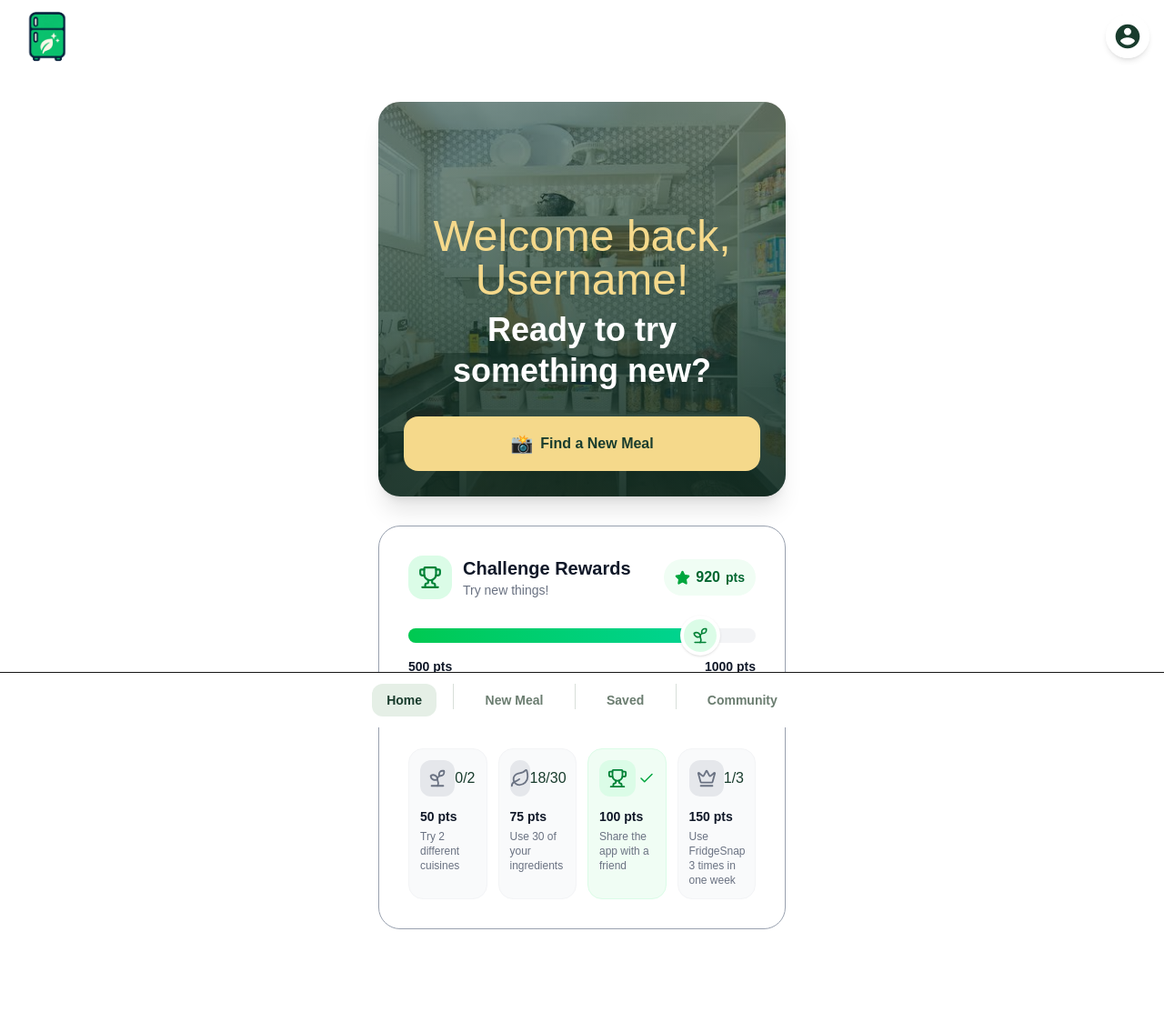
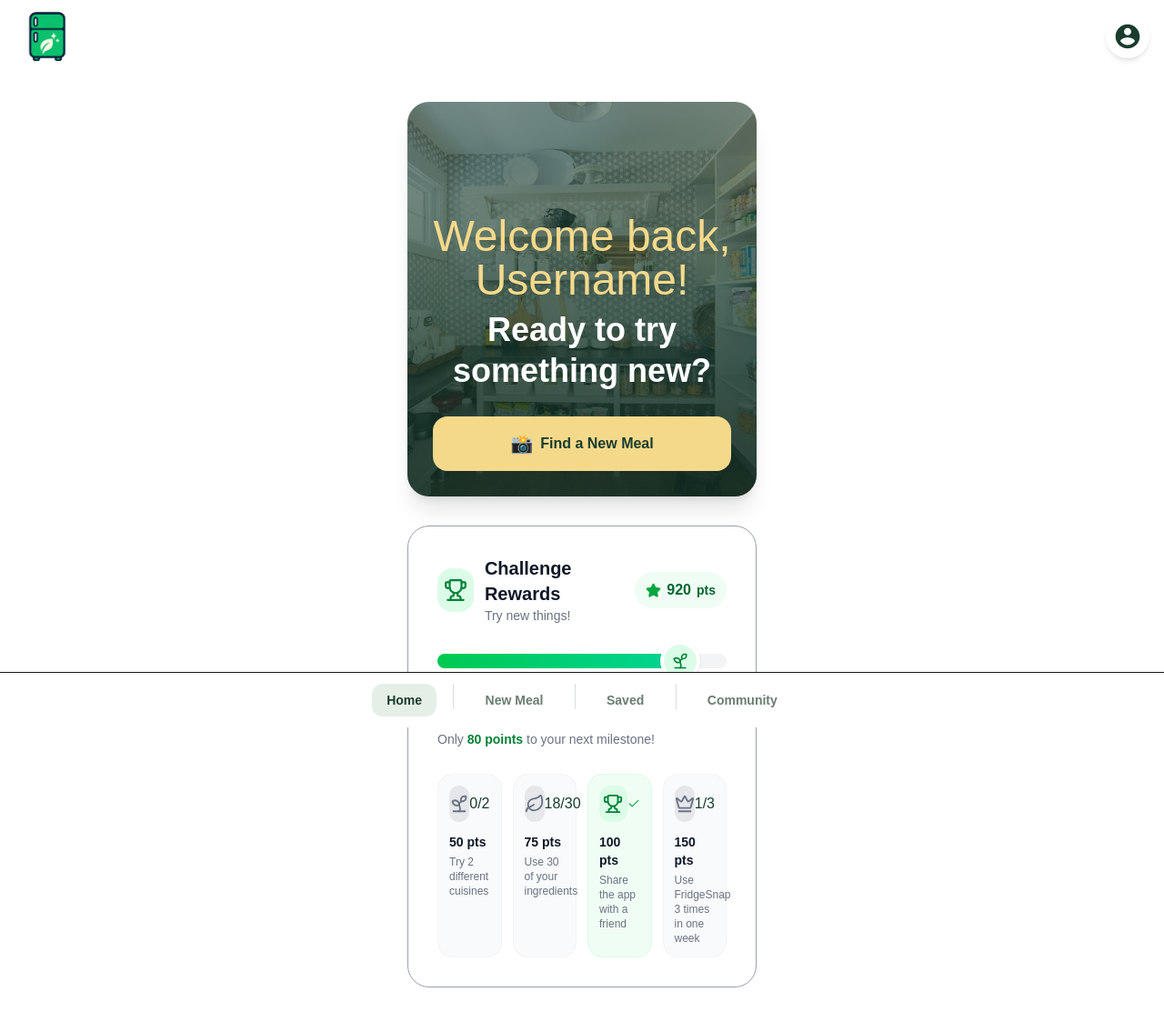
Before and after one commit to smilyfaces/Palmetto-Hacks-2027, a Next.js app: page / in a window 1280 px wide. Shown: the top 1124 px of the page at 91% size. Built offline with nearby package versions, Linux system fonts and the light colour scheme.

Commit message:
main page ui fix

```diff
--- a/app/(main)/page.tsx
+++ b/app/(main)/page.tsx
@@ -6,7 +6,7 @@ import Milestones from "@/components/Milestones"
 export default function Home() {
   return (
     <main className="min-h-screen bg-white pb-32 pt-28 text-[#193c2d]">
-      <section className="mx-auto w-full max-w-md">
+      <section className="mx-auto w-full max-w-sm">
         <div
           className="relative overflow-hidden rounded-3xl bg-cover bg-center shadow-xl"
           style={{ backgroundImage: "url('/pantry.jpg')" }}
--- a/components/Milestones.tsx
+++ b/components/Milestones.tsx
@@ -51,7 +51,7 @@ export default function Milestones({
     : 100;
 
   return (
-    <section className="w-full rounded-3xl border border-gray-400 bg-white p-8 max-w-md mx-auto mt-8">
+    <section className="w-full rounded-3xl border border-gray-400 bg-white p-8 max-w-sm mx-auto mt-8">
       {/* Header */}
       <div className="flex items-center justify-between gap-3">
         <div className="flex items-center gap-3">
```
